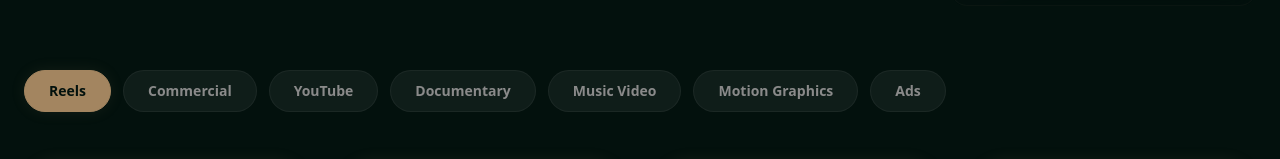
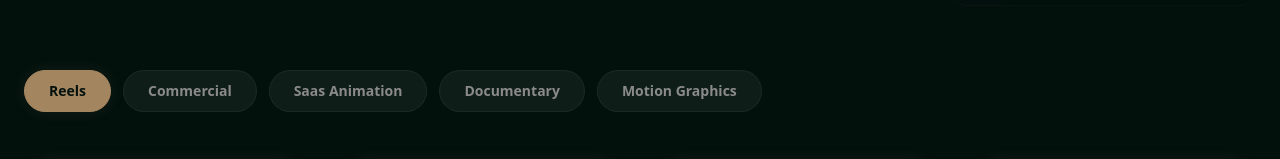
Before and after one commit to ayeshaakter124/new-1, a React (Vite) app: page /work in a window 1280 px wide. Shown: the part 472-631 px from the top of the page. Built offline with nearby package versions, Linux system fonts and the light colour scheme.

Commit message:
Add files via upload

```diff
--- a/src/pages/PortfolioPage.tsx
+++ b/src/pages/PortfolioPage.tsx
@@ -35,15 +35,15 @@ const videoProjects = [
   { title: "Energy Drink Sprint", category: "Commercial", description: "Fast-cut sports commercial with high intensity.", youtubeUrl: "https://www.youtube.com/watch?v=kYJvY96p3G8", duration: "0:45" },
   { title: "Apparel Winter Lookbook", category: "Commercial", description: "Outdoor lifestyle shoot for a winter clothing line.", youtubeUrl: "https://www.youtube.com/watch?v=kYJvY96p3G8", duration: "1:20" },
 
-  // YouTube (8 items)
-  { title: "Tech Review: Minimal Workspace", category: "YouTube", description: "Clean tech review for a major tech channel.", youtubeUrl: "https://www.youtube.com/watch?v=F3SpxOLeq0U", duration: "10:12" },
-  { title: "How to Edit Faster", category: "YouTube", description: "Tutorial video with screen recordings and tips.", youtubeUrl: "https://www.youtube.com/watch?v=F3SpxOLeq0U", duration: "15:40" },
-  { title: "The State of AI 2024", category: "YouTube", description: "Explainable video essay with motion graphics.", youtubeUrl: "https://www.youtube.com/watch?v=F3SpxOLeq0U", duration: "22:00" },
-  { title: "Unboxing the Future", category: "YouTube", description: "Gadget unboxing with high production value.", youtubeUrl: "https://www.youtube.com/watch?v=F3SpxOLeq0U", duration: "12:30" },
-  { title: "100 Days of Code", category: "YouTube", description: "Documentary-style vlog of a developer's journey.", youtubeUrl: "https://www.youtube.com/watch?v=F3SpxOLeq0U", duration: "18:20" },
-  { title: "Studio Tour V2", category: "YouTube", description: "Cinematographer's studio setup and gear tour.", youtubeUrl: "https://www.youtube.com/watch?v=F3SpxOLeq0U", duration: "14:15" },
-  { title: "Photography Basics", category: "YouTube", description: "Educational series for beginner photographers.", youtubeUrl: "https://www.youtube.com/watch?v=F3SpxOLeq0U", duration: "25:00" },
-  { title: "Podcast: Episode 42", category: "YouTube", description: "Multi-cam podcast production with guests.", youtubeUrl: "https://www.youtube.com/watch?v=F3SpxOLeq0U", duration: "45:00" },
+  // Saas Animation (8 items)
+  { title: "Tech Review: Minimal Workspace", category: "Saas Animation", description: "Clean tech review for a major tech channel.", youtubeUrl: "https://www.youtube.com/watch?v=F3SpxOLeq0U", duration: "10:12" },
+  { title: "How to Edit Faster", category: "Saas Animation", description: "Tutorial video with screen recordings and tips.", youtubeUrl: "https://www.youtube.com/watch?v=F3SpxOLeq0U", duration: "15:40" },
+  { title: "The State of AI 2024", category: "Saas Animation", description: "Explainable video essay with motion graphics.", youtubeUrl: "https://www.youtube.com/watch?v=F3SpxOLeq0U", duration: "22:00" },
+  { title: "Unboxing the Future", category: "Saas Animation", description: "Gadget unboxing with high production value.", youtubeUrl: "https://www.youtube.com/watch?v=F3SpxOLeq0U", duration: "12:30" },
+  { title: "100 Days of Code", category: "Saas Animation", description: "Documentary-style vlog of a developer's journey.", youtubeUrl: "https://www.youtube.com/watch?v=F3SpxOLeq0U", duration: "18:20" },
+  { title: "Studio Tour V2", category: "Saas Animation", description: "Cinematographer's studio setup and gear tour.", youtubeUrl: "https://www.youtube.com/watch?v=F3SpxOLeq0U", duration: "14:15" },
+  { title: "Photography Basics", category: "Saas Animation", description: "Educational series for beginner photographers.", youtubeUrl: "https://www.youtube.com/watch?v=F3SpxOLeq0U", duration: "25:00" },
+  { title: "Podcast: Episode 42", category: "Saas Animation", description: "Multi-cam podcast production with guests.", youtubeUrl: "https://www.youtube.com/watch?v=F3SpxOLeq0U", duration: "45:00" },
 
   // Motion Graphics (8 items)
   { title: "Cyberpunk Glitch Intro", category: "Motion Graphics", description: "Complex motion typography and futuristic aesthetic.", youtubeUrl: "https://www.youtube.com/watch?v=Yp69mPZ6mX8", duration: "0:15" },
@@ -55,14 +55,6 @@ const videoProjects = [
   { title: "Abstract Particles", category: "Motion Graphics", description: "Endless loop of procedural particle systems.", youtubeUrl: "https://www.youtube.com/watch?v=Yp69mPZ6mX8", duration: "0:12" },
   { title: "Character Walk Cycle", category: "Motion Graphics", description: "Stylized 2D character animation for a startup.", youtubeUrl: "https://www.youtube.com/watch?v=Yp69mPZ6mX8", duration: "0:05" },
 
-  // Music Video (6 items)
-  { title: "Music Video: Night Visions", category: "Music Video", description: "Atmospheric color grading for an indie artist.", youtubeUrl: "https://www.youtube.com/watch?v=JGwWNGJdvx8", duration: "3:50" },
-  { title: "Underground Bass", category: "Music Video", description: "High-energy club video with strobe effects.", youtubeUrl: "https://www.youtube.com/watch?v=JGwWNGJdvx8", duration: "4:20" },
-  { title: "Acoustic Sessions", category: "Music Video", description: "Intimate one-shot performance in a forest.", youtubeUrl: "https://www.youtube.com/watch?v=JGwWNGJdvx8", duration: "5:10" },
-  { title: "Synthwave Dreams", category: "Music Video", description: "Retro aesthetic with heavy lens flares.", youtubeUrl: "https://www.youtube.com/watch?v=JGwWNGJdvx8", duration: "3:30" },
-  { title: "The Jazz Loft", category: "Music Video", description: "Classy black and white edit with film grain.", youtubeUrl: "https://www.youtube.com/watch?v=JGwWNGJdvx8", duration: "6:00" },
-  { title: "Pop Anthem 2025", category: "Music Video", description: "Bright colorful production for a chart-topper.", youtubeUrl: "https://www.youtube.com/watch?v=JGwWNGJdvx8", duration: "3:15" },
-
   // Documentary (6 items)
   { title: "Documentary: The Artisan", category: "Documentary", description: "Story highlighting the craftsmanship of a luthier.", youtubeUrl: "https://www.youtube.com/watch?v=BvXGPhE-Tto", duration: "5:20" },
   { title: "Wildlife Chronicles", category: "Documentary", description: "Short film about local urban nature.", youtubeUrl: "https://www.youtube.com/watch?v=BvXGPhE-Tto", duration: "8:45" },
@@ -72,7 +64,7 @@ const videoProjects = [
   { title: "Forgotten Echoes", category: "Documentary", description: "Historical perspective on abandoned silos.", youtubeUrl: "https://www.youtube.com/watch?v=BvXGPhE-Tto", duration: "7:15" },
 ];
 
-const categories = ["Reels", "Commercial", "YouTube", "Documentary", "Music Video", "Motion Graphics", "Ads"];
+const categories = ["Reels", "Commercial", "Saas Animation", "Documentary", "Motion Graphics"];
 
 export default function PortfolioPage() {
   const [activeCategory, setActiveCategory] = useState("Reels");
```
